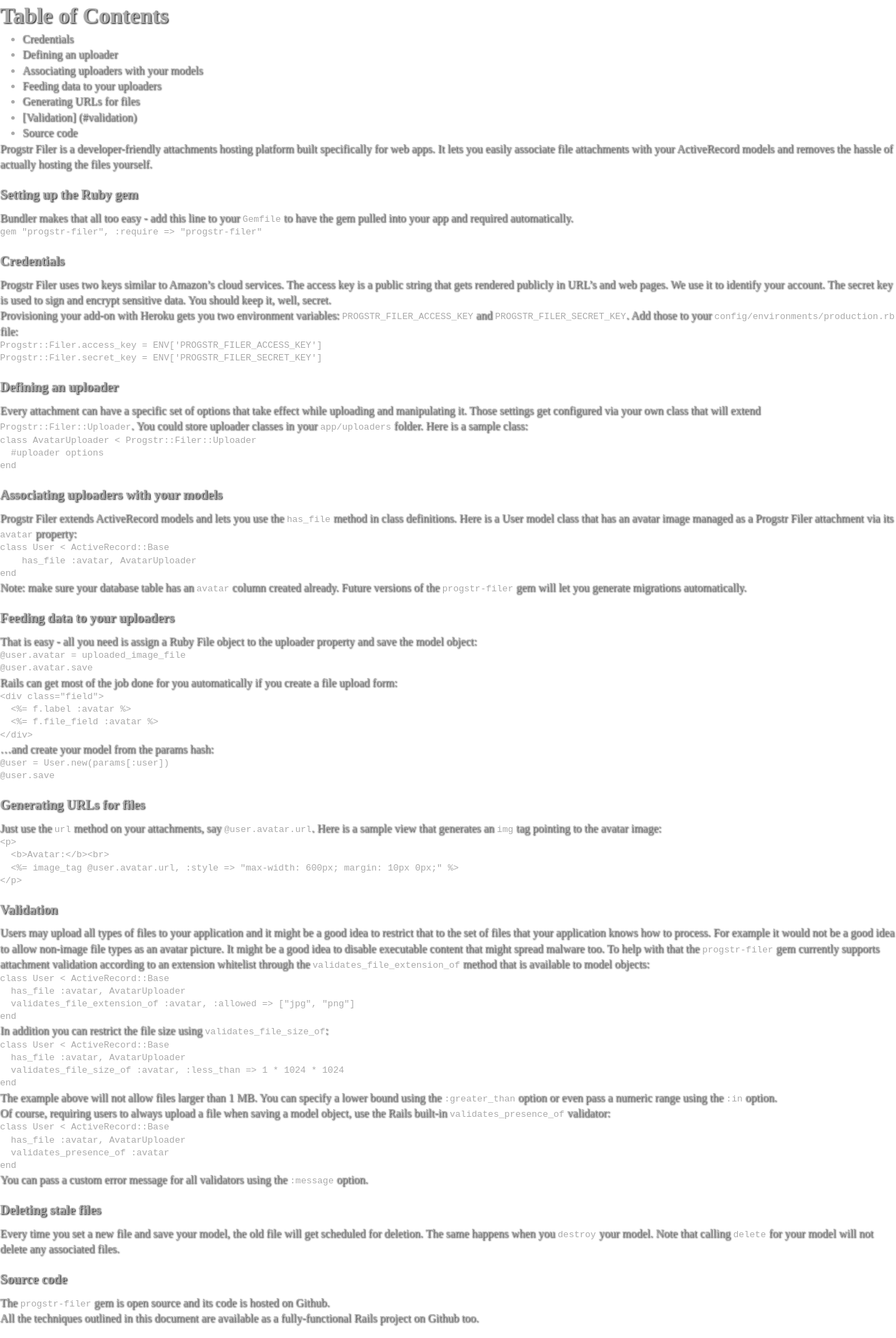
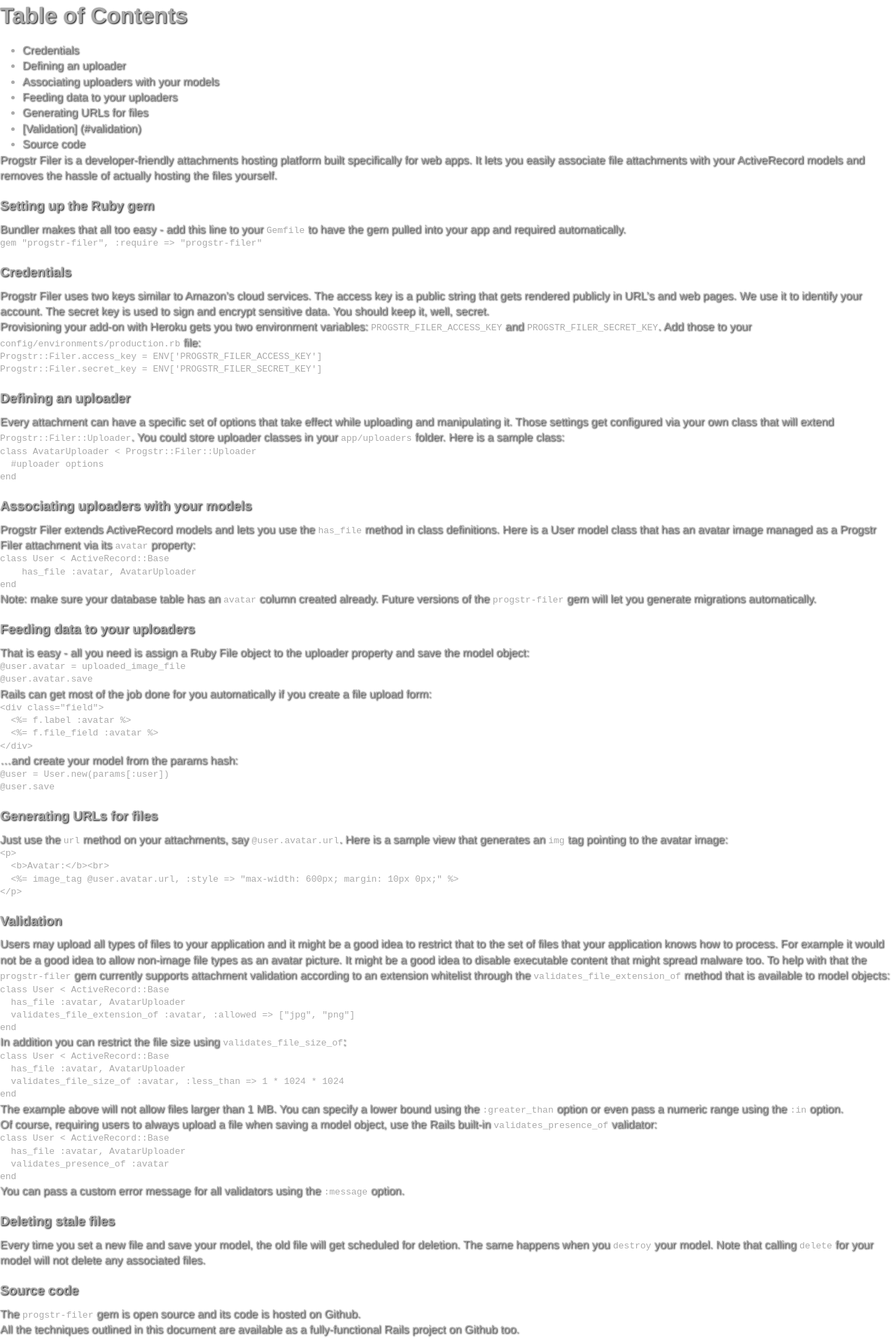
Before and after one commit to progstr/progstr.github.com, a Jekyll site: the page built from _posts/2011-12-23-filer-getting-started.md, in a window 1280 px wide. Shown: the whole page at 70% size. Built offline with Jekyll 4.4.1, drawn with Linux system fonts in a browser that asks for light colours.

Commit message:
Filer: sans serif body font.

```diff
--- a/stylesheets/no-navigation.css
+++ b/stylesheets/no-navigation.css
@@ -16,7 +16,9 @@ html,body {
 }
 
 body {
+    font-family:Helvetica, Arial, 'Lucida Grande',Verdana,sans-serif;
     text-shadow: 1px 1px 2px #000;
+
     color: #aaa !important;
     background-color: transparent !important;
 }
@@ -36,6 +38,10 @@ h3 {
     margin-bottom: 0.5em;
 }
 
+h1 {
+    margin-bottom: 0.5em;
+}
+
 a:hover {
     text-decoration:underline;
 }
```
